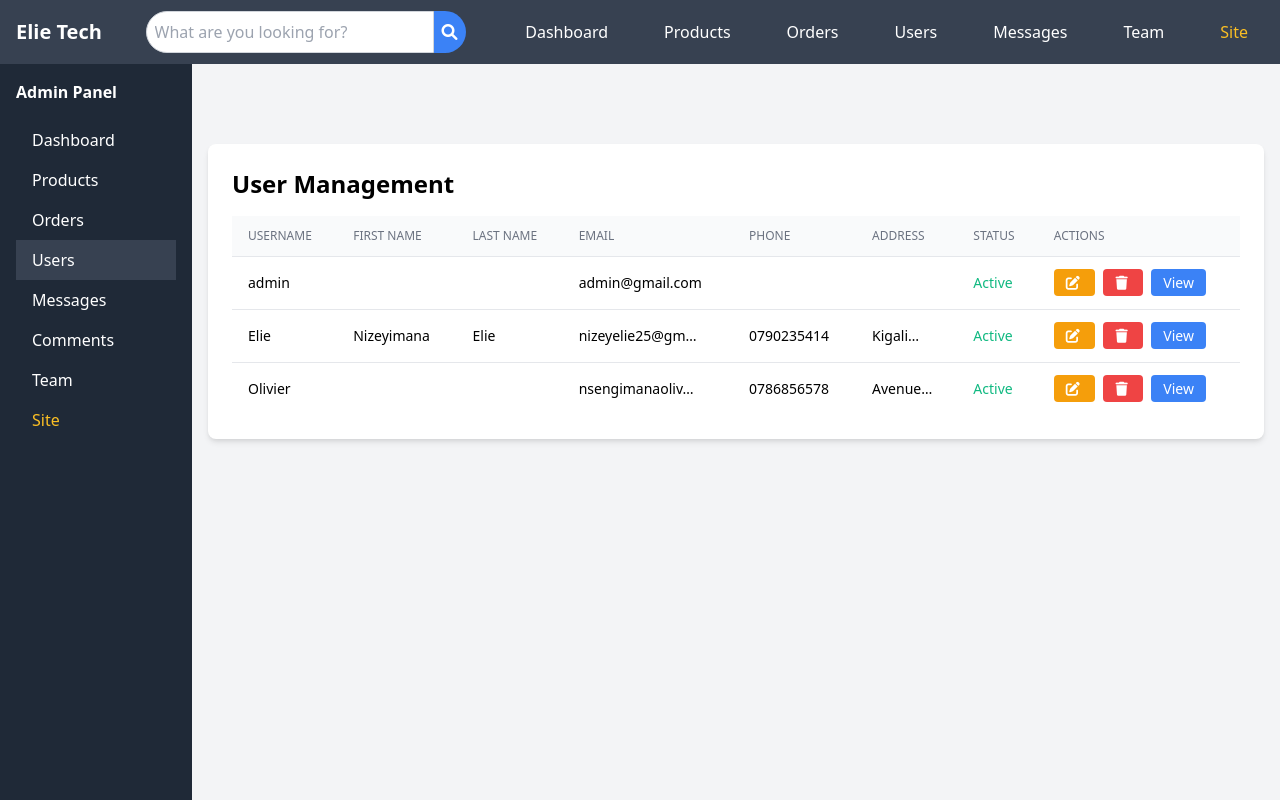
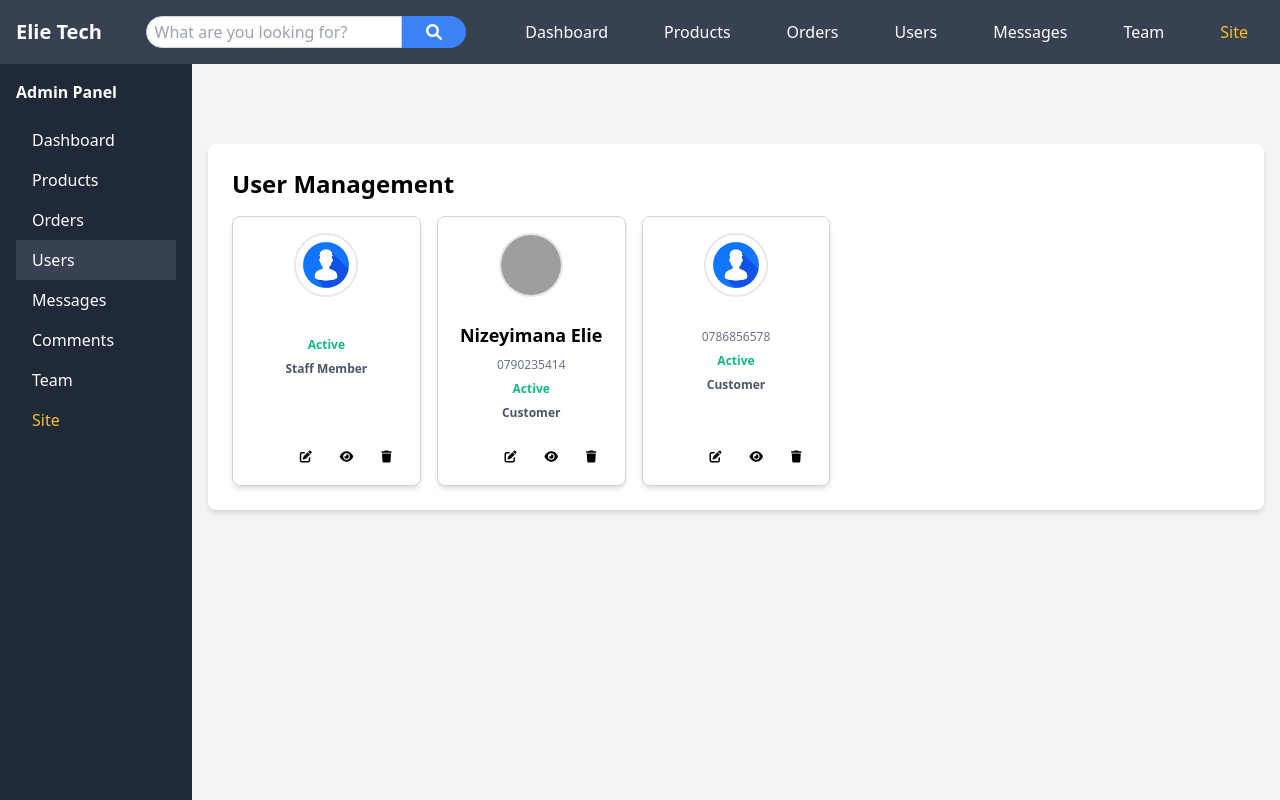
Before and after one commit to ElieDev1/Elie_tech-resolution-, a Django app: page /admin-panel/users/ in a window 1280 px wide. Run offline with Django 5.2, Linux system fonts and the light colour scheme; a user stored in the database is signed in; data comes from the database, SQL or seed files in the repository; both versions use the stored data as it was after the commit; grey boxes are pictures that could not be loaded.

Commit message:
finalizing administration version 1.00

```diff
--- a/store/views.py
+++ b/store/views.py
@@ -893,10 +893,6 @@ def admin_view_user(request, user_id):
         'liked_products': liked_products
     })
 
-
-
-
-
 def admin_search(request):
     query = request.GET.get('query', '')
 
@@ -907,11 +903,13 @@ def admin_search(request):
         Q(category__icontains=query)
     )
 
+    # Search in Orders (including searching product names related to orders)
     orders = Order.objects.filter(
         Q(customer__user__username__icontains=query) |
-        Q(product__name__icontains=query)
-    )
+        Q(order_items__product__name__icontains=query)  # Corrected to reference `order_items` and `product`
+    ).prefetch_related('order_items')  # Prefetch order_items for efficient querying
 
+    # Search in Users
     users = User.objects.filter(
         Q(username__icontains=query) |
         Q(first_name__icontains=query) |
@@ -937,9 +935,6 @@ def admin_search(request):
         'messages': messages,
         'team_members': team_members,
     })
-
-
-
 
 
 
--- a/templates/admin/base.html
+++ b/templates/admin/base.html
@@ -36,15 +36,17 @@
     <span class="text-xl font-bold">Elie Tech</span>
 
     <!-- Search Form -->
-    <form class="hidden lg:flex flex-1 mx-4 justify-center">
+    <form class="hidden lg:flex flex-1 mx-4 justify-center" method="GET" action="{% url 'admin_search' %}">
         <div class="flex w-full max-w-xs">
-            <input type="text" name="query" class="w-full p-2 rounded-l-full text-gray-800 border border-gray-300 focus:outline-none focus:ring-2 focus:ring-blue-500"
-                   placeholder="What are you looking for?" required>
-            <button type="submit" class="bg-blue-500 p-2 rounded-r-full text-white hover:bg-blue-600 focus:outline-none focus:ring-2 focus:ring-blue-500 transition duration-300 ease-in-out">
+            <input type="text" name="query" class="w-full h-8 p-2 rounded-l-full text-gray-800 border border-gray-300 focus:outline-none focus:ring-2 focus:ring-blue-500"
+                   placeholder="What are you looking for?" value="{{ query }}" required>
+            <button type="submit" class="bg-blue-500 w-20 h-8 rounded-r-full text-white hover:bg-blue-600 focus:outline-none focus:ring-2 focus:ring-blue-500 transition duration-300 ease-in-out flex items-center justify-center">
                 <i class="fas fa-search"></i>
             </button>
         </div>
     </form>
+
+
 
     <div class="hidden lg:flex space-x-6">
         <a href="{% url 'admin_dashboard' %}" class="nav-link px-4 py-2 hover:bg-gray-600">Dashboard</a>
--- a/templates/admin/users.html
+++ b/templates/admin/users.html
@@ -13,56 +13,51 @@
         {% endfor %}
     </div>
 
-    <div class="overflow-x-auto">
-        <table class="min-w-full table-auto text-sm">
-            <thead>
-                <tr class="bg-gray-50">
-                    <th class="px-4 py-3 text-left text-xs font-medium text-gray-500 uppercase">Username</th>
-                    <th class="px-4 py-3 text-left text-xs font-medium text-gray-500 uppercase">First Name</th>
-                    <th class="px-4 py-3 text-left text-xs font-medium text-gray-500 uppercase">Last Name</th>
-                    <th class="px-4 py-3 text-left text-xs font-medium text-gray-500 uppercase">Email</th>
-                    <th class="px-4 py-3 text-left text-xs font-medium text-gray-500 uppercase">Phone</th>
-                    <th class="px-4 py-3 text-left text-xs font-medium text-gray-500 uppercase">Address</th>
-                    <th class="px-4 py-3 text-left text-xs font-medium text-gray-500 uppercase">Status</th>
-                    <th class="px-4 py-3 text-left text-xs font-medium text-gray-500 uppercase">Actions</th>
-                </tr>
-            </thead>
-            <tbody>
+    <!-- Card Layout for Users -->
+    <div class="grid grid-cols-2 sm:grid-cols-3 md:grid-cols-4 lg:grid-cols-5 gap-4">
         {% for user in users %}
-                <tr class="border-t">
-                    <td class="px-4 py-4">{{ user.username }}</td>
-                    <td class="px-4 py-4">{{ user.first_name }}</td>
-                    <td class="px-4 py-4">{{ user.last_name }}</td>
-                    <td class="px-4 py-4">{{ user.email|truncatechars:15 }}</td>  <!-- Limit email length to 15 characters -->
-                    <td class="px-4 py-4">{{ user.customer.phone_number }}</td>
-                    <td class="px-4 py-4">{{ user.customer.address|truncatechars:7 }}</td>
-                    <td class="px-4 py-4">
-                        {% if user.is_active %}
-                            <span class="text-green-500">Active</span>
+        <div class="bg-white rounded-lg shadow-md p-4 flex flex-col border border-gray-300 hover:shadow-lg transition-shadow duration-200">
+            <div class="flex flex-col items-center space-y-2 mb-4">
+                <!-- User Avatar (Profile Picture) -->
+                <img src="{{ user.customer.profile_picture.url }}"
+                     alt="{{ user.first_name }} {{ user.last_name }}"
+                     class="h-16 w-16 rounded-full object-cover border-2 border-gray-200 mb-4">
+
+                <!-- User Details -->
+                <h3 class="text-lg font-semibold">{{ user.first_name }} {{ user.last_name }}</h3>
+                <p class="text-xs text-gray-500">{{ user.customer.phone_number }}</p>
+
+
+                <!-- Status -->
+                <p class="text-xs font-semibold {% if user.is_active %}text-green-500{% else %}text-red-500{% endif %}">
+                    {% if user.is_active %}Active{% else %}Inactive{% endif %}
+                </p>
+
+                <!-- User Type (Staff or Customer) -->
+                <p class="text-xs text-gray-600 font-semibold">
+                    {% if user.is_staff %}
+                        Staff Member
                     {% else %}
-                            <span class="text-red-500">Inactive</span>
+                        Customer
                     {% endif %}
-                    </td>
-                    <td class="px-4 py-4 space-x-2">
-                        <a href="{% url 'admin_edit_user' user.id %}"
-                           class="bg-yellow-500 text-white px-3 py-1 rounded hover:bg-yellow-600">
-                           <i class="fa fa-edit"></i>
+                </p>
+            </div>
+
+            <!-- Actions -->
+            <div class="flex justify-end space-x-2 mt-auto pt-2 h-8">
+                <a href="{% url 'admin_edit_user' user.id %}" class=" text-black text-xs px-2 py-1 rounded-lg hover:bg-yellow-600 transition duration-200 ease-in-out">
+                    <i class="fa fa-edit mr-1"></i>
                 </a>
-                        <!-- Delete link with confirmation dialog -->
-                        <a href="javascript:void(0);"
-                           class="bg-red-500 text-white px-3 py-1 rounded hover:bg-red-600"
-                           onclick="confirmDelete('{{ user.username }}', '{{ user.first_name }}', '{{ user.last_name }}', '{{ user.id }}')">
-                           <i class="fa fa-trash"></i>
+
+                <a href="{% url 'admin_view_user' user.id %}" class=" text-black text-xs px-2 py-1 rounded-lg hover:bg-blue-600 transition duration-200 ease-in-out">
+                    <i class="fa fa-eye mr-1"></i>
                 </a>
-                        <a href="{% url 'admin_view_user' user.id %}"
-                           class="bg-blue-500 text-white px-3 py-1 rounded hover:bg-blue-600">
-                            View
+                <a href="javascript:void(0);" class=" text-black text-xs px-2 py-1 rounded-lg hover:bg-red-600 transition duration-200 ease-in-out" onclick="confirmDelete('{{ user.username }}', '{{ user.first_name }}', '{{ user.last_name }}', '{{ user.id }}')">
+                    <i class="fa fa-trash mr-1"></i>
                 </a>
-                    </td>
-                </tr>
+            </div>
+        </div>
         {% endfor %}
-            </tbody>
-        </table>
     </div>
 </div>
 
```
Also changed, not shown: templates/admin/admin_search_results.html (+28 -22 lines), templates/admin/messages.html (+8 -6 lines), db.sqlite3. Lines whose indentation alone changed are shown as unchanged.
